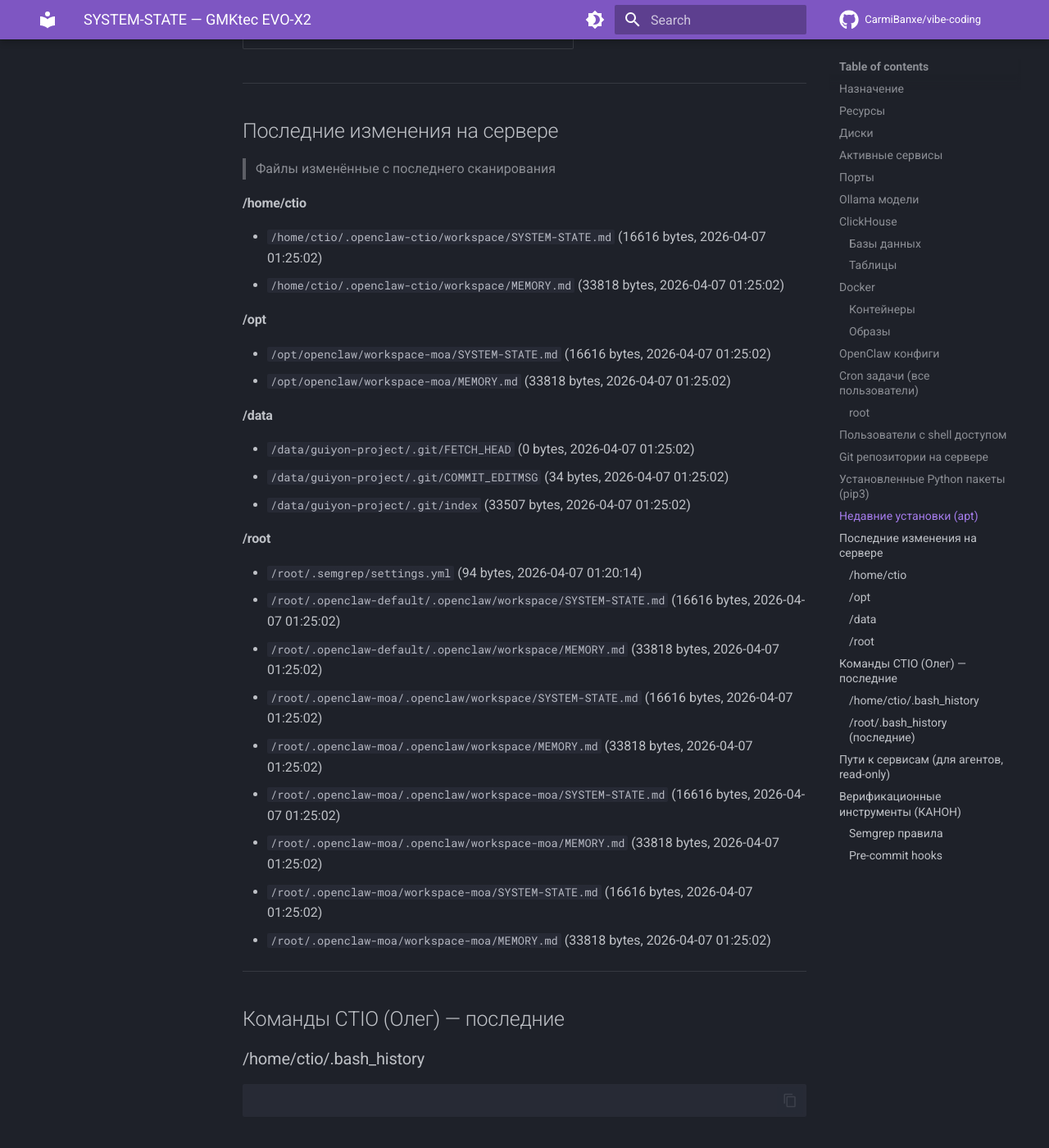
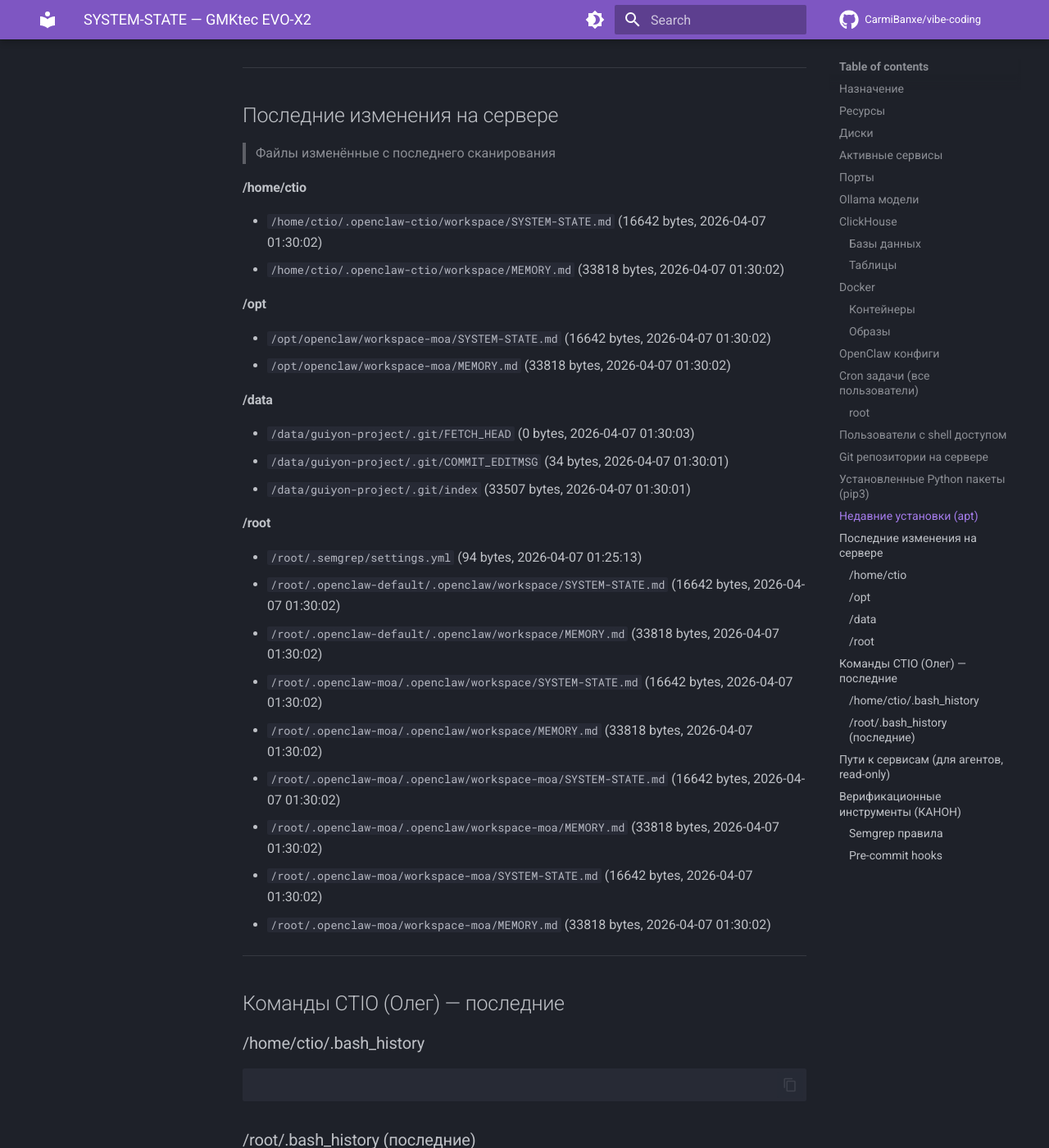
Before and after one commit to CarmiBanxe/vibe-coding, an MkDocs documentation site: the page built from docs/SYSTEM-STATE.md, in a window 1280 px wide and 1400 px high, scrolled down 13841 px. Shown: the whole window at 82% size. Built offline with MkDocs 1.6.1 and Material for MkDocs 9.7.7, drawn with Linux system fonts in a browser that asks for light colours; comment, search, counter and statistics services are not loaded; some of the changed text lies outside the part shown.

Commit message:
auto: SYSTEM-STATE v2 update (2026-04-07 01:30 CEST)

```diff
--- a/docs/SYSTEM-STATE.md
+++ b/docs/SYSTEM-STATE.md
@@ -1,6 +1,6 @@
 # SYSTEM-STATE — GMKtec EVO-X2
 > Автоматически обновляется каждые 5 минут
-> Последнее сканирование: 2026-04-07 01:25 CEST
+> Последнее сканирование: 2026-04-07 01:30 CEST
 > Источник: ctio-watcher.sh v2 (cron)
 
 ## Назначение
@@ -380,28 +379,28 @@
 
 
 #### /home/ctio
-- `/home/ctio/.openclaw-ctio/workspace/SYSTEM-STATE.md` (16616 bytes, 2026-04-07 01:25:02)
-- `/home/ctio/.openclaw-ctio/workspace/MEMORY.md` (33818 bytes, 2026-04-07 01:25:02)
+- `/home/ctio/.openclaw-ctio/workspace/SYSTEM-STATE.md` (16642 bytes, 2026-04-07 01:30:02)
+- `/home/ctio/.openclaw-ctio/workspace/MEMORY.md` (33818 bytes, 2026-04-07 01:30:02)
 
 #### /opt
-- `/opt/openclaw/workspace-moa/SYSTEM-STATE.md` (16616 bytes, 2026-04-07 01:25:02)
-- `/opt/openclaw/workspace-moa/MEMORY.md` (33818 bytes, 2026-04-07 01:25:02)
+- `/opt/openclaw/workspace-moa/SYSTEM-STATE.md` (16642 bytes, 2026-04-07 01:30:02)
+- `/opt/openclaw/workspace-moa/MEMORY.md` (33818 bytes, 2026-04-07 01:30:02)
 
 #### /data
-- `/data/guiyon-project/.git/FETCH_HEAD` (0 bytes, 2026-04-07 01:25:02)
-- `/data/guiyon-project/.git/COMMIT_EDITMSG` (34 bytes, 2026-04-07 01:25:02)
-- `/data/guiyon-project/.git/index` (33507 bytes, 2026-04-07 01:25:02)
+- `/data/guiyon-project/.git/FETCH_HEAD` (0 bytes, 2026-04-07 01:30:03)
+- `/data/guiyon-project/.git/COMMIT_EDITMSG` (34 bytes, 2026-04-07 01:30:01)
+- `/data/guiyon-project/.git/index` (33507 bytes, 2026-04-07 01:30:01)
 
 #### /root
-- `/root/.semgrep/settings.yml` (94 bytes, 2026-04-07 01:20:14)
-- `/root/.openclaw-default/.openclaw/workspace/SYSTEM-STATE.md` (16616 bytes, 2026-04-07 01:25:02)
-- `/root/.openclaw-default/.openclaw/workspace/MEMORY.md` (33818 bytes, 2026-04-07 01:25:02)
-- `/root/.openclaw-moa/.openclaw/workspace/SYSTEM-STATE.md` (16616 bytes, 2026-04-07 01:25:02)
-- `/root/.openclaw-moa/.openclaw/workspace/MEMORY.md` (33818 bytes, 2026-04-07 01:25:02)
-- `/root/.openclaw-moa/.openclaw/workspace-moa/SYSTEM-STATE.md` (16616 bytes, 2026-04-07 01:25:02)
-- `/root/.openclaw-moa/.openclaw/workspace-moa/MEMORY.md` (33818 bytes, 2026-04-07 01:25:02)
-- `/root/.openclaw-moa/workspace-moa/SYSTEM-STATE.md` (16616 bytes, 2026-04-07 01:25:02)
-- `/root/.openclaw-moa/workspace-moa/MEMORY.md` (33818 bytes, 2026-04-07 01:25:02)
+- `/root/.semgrep/settings.yml` (94 bytes, 2026-04-07 01:25:13)
+- `/root/.openclaw-default/.openclaw/workspace/SYSTEM-STATE.md` (16642 bytes, 2026-04-07 01:30:02)
+- `/root/.openclaw-default/.openclaw/workspace/MEMORY.md` (33818 bytes, 2026-04-07 01:30:02)
+- `/root/.openclaw-moa/.openclaw/workspace/SYSTEM-STATE.md` (16642 bytes, 2026-04-07 01:30:02)
+- `/root/.openclaw-moa/.openclaw/workspace/MEMORY.md` (33818 bytes, 2026-04-07 01:30:02)
+- `/root/.openclaw-moa/.openclaw/workspace-moa/SYSTEM-STATE.md` (16642 bytes, 2026-04-07 01:30:02)
+- `/root/.openclaw-moa/.openclaw/workspace-moa/MEMORY.md` (33818 bytes, 2026-04-07 01:30:02)
+- `/root/.openclaw-moa/workspace-moa/SYSTEM-STATE.md` (16642 bytes, 2026-04-07 01:30:02)
+- `/root/.openclaw-moa/workspace-moa/MEMORY.md` (33818 bytes, 2026-04-07 01:30:02)
 
 ---
 
```
Also changed, not shown: other parts of docs/SYSTEM-STATE.md (+4 -5 lines).
